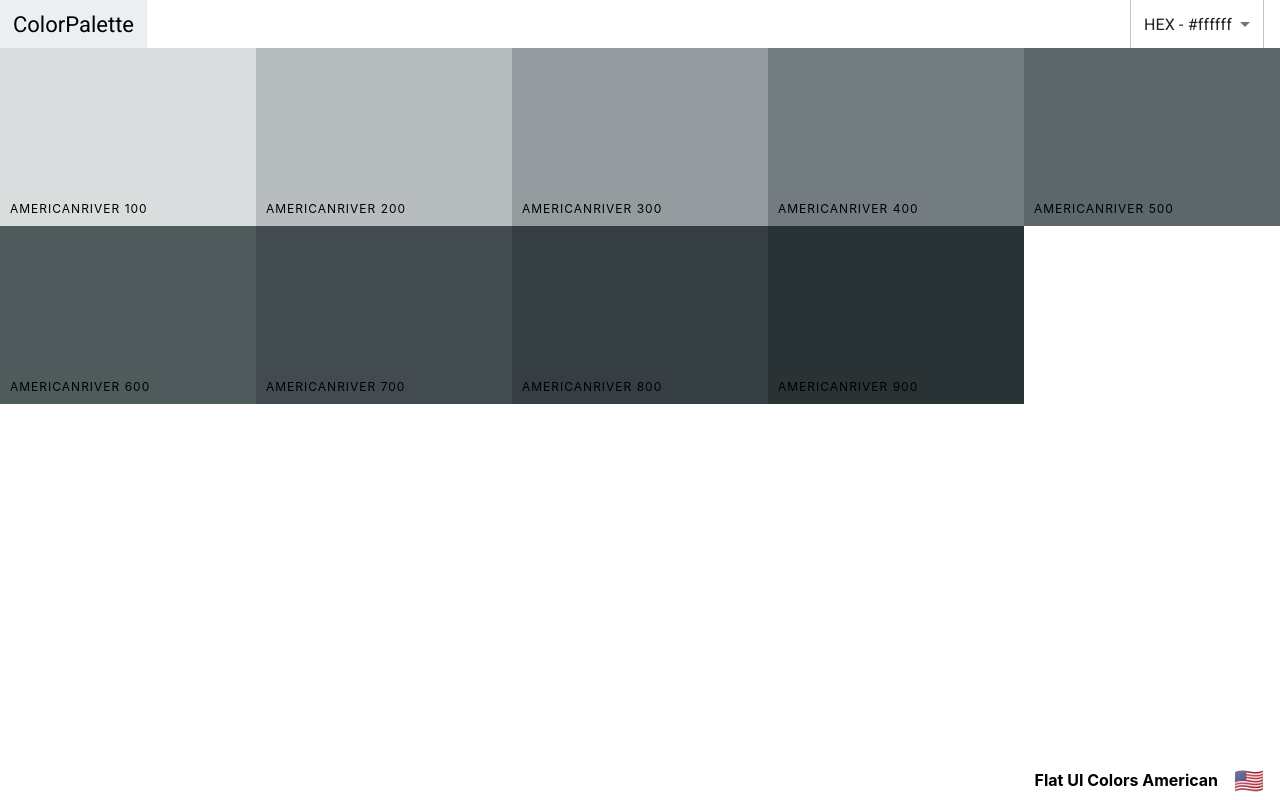
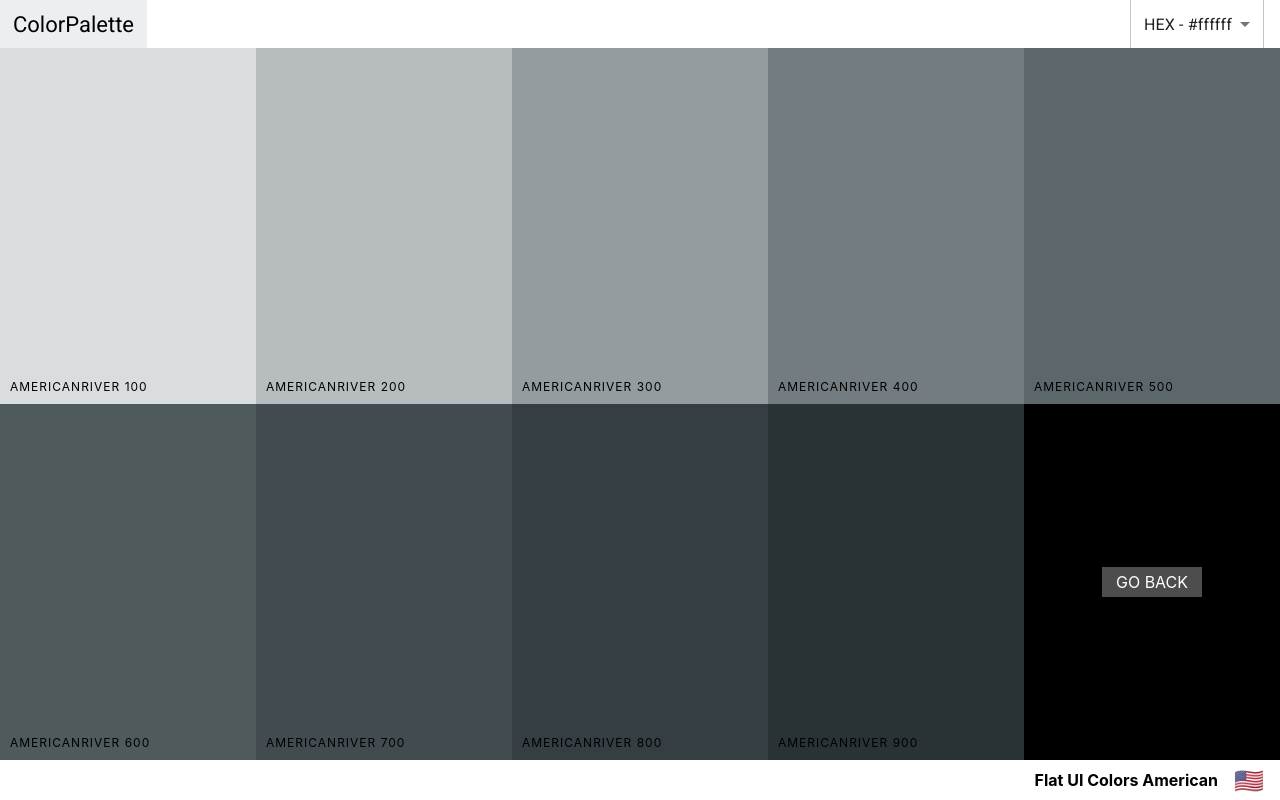
Before and after one commit to jxh053188/react-color-app, a React (Create React App) app: page /palette/flat-ui-colors-american/americanriver in a window 1280 px wide. Built offline with nearby package versions, Linux system fonts and the light colour scheme.

Commit message:
finished SingleColorPalette

```diff
--- a/src/Components/SingleColorPalette.js
+++ b/src/Components/SingleColorPalette.js
@@ -2,6 +2,7 @@
 import ColorBox from "./ColorBox";
 import NavBar from "./NavBar";
 import PaletteFooter from "./PaletteFooter";
+import { Link } from "react-router-dom";
 
 class SingleColorPalette extends Component {
   constructor(props) {
@@ -27,19 +28,26 @@
   }
   render() {
     const { format } = this.state;
-    const { paletteName, emoji } = this.props.palette;
+    const { paletteName, emoji, id } = this.props.palette;
     const colorBoxes = this._shades.map((color) => (
       <ColorBox
-        key={color.id}
+        key={color.name}
         name={color.name}
         background={color[format]}
         showLink={false}
       />
     ));
     return (
-      <div className="Palette">
+      <div className="SingleColorPalette Palette">
         <NavBar handleChange={this.changeColorFormat} showShades={true} />
-        <div className="Palette-colors">{colorBoxes}</div>
+        <div className="Palette-colors">
+          {colorBoxes}
+          <div className="ColorBox go-back">
+            <Link to={`/palette/${id}`} className="back-button">
+              Go Back
+            </Link>
+          </div>
+        </div>
         <PaletteFooter paletteName={paletteName} emoji={emoji} />
       </div>
     );
--- a/src/Styles/ColorBox.css
+++ b/src/Styles/ColorBox.css
@@ -6,6 +6,14 @@
   position: relative;
   cursor: pointer;
   margin-bottom: -4.5px;
+}
+
+.SingleColorPalette .ColorBox {
+  height: 50%;
+}
+
+.ColorBox.go-back {
+  background-color: black;
 }
 
 .copy-button {
@@ -26,6 +34,26 @@
   border: none;
   text-transform: uppercase;
   opacity: 0;
+}
+
+.back-button {
+  width: 100px;
+  height: 30px;
+  position: absolute;
+  display: inline-block;
+  top: 50%;
+  left: 50%;
+  margin-left: -50px;
+  margin-top: -15px;
+  text-align: center;
+  outline: none;
+  background: rgba(255, 255, 255, 0.3);
+  font-size: 1rem;
+  line-height: 30px;
+  color: white;
+  border: none;
+  text-transform: uppercase;
+  text-decoration: none;
 }
 
 .ColorBox:hover .copy-button {
```
